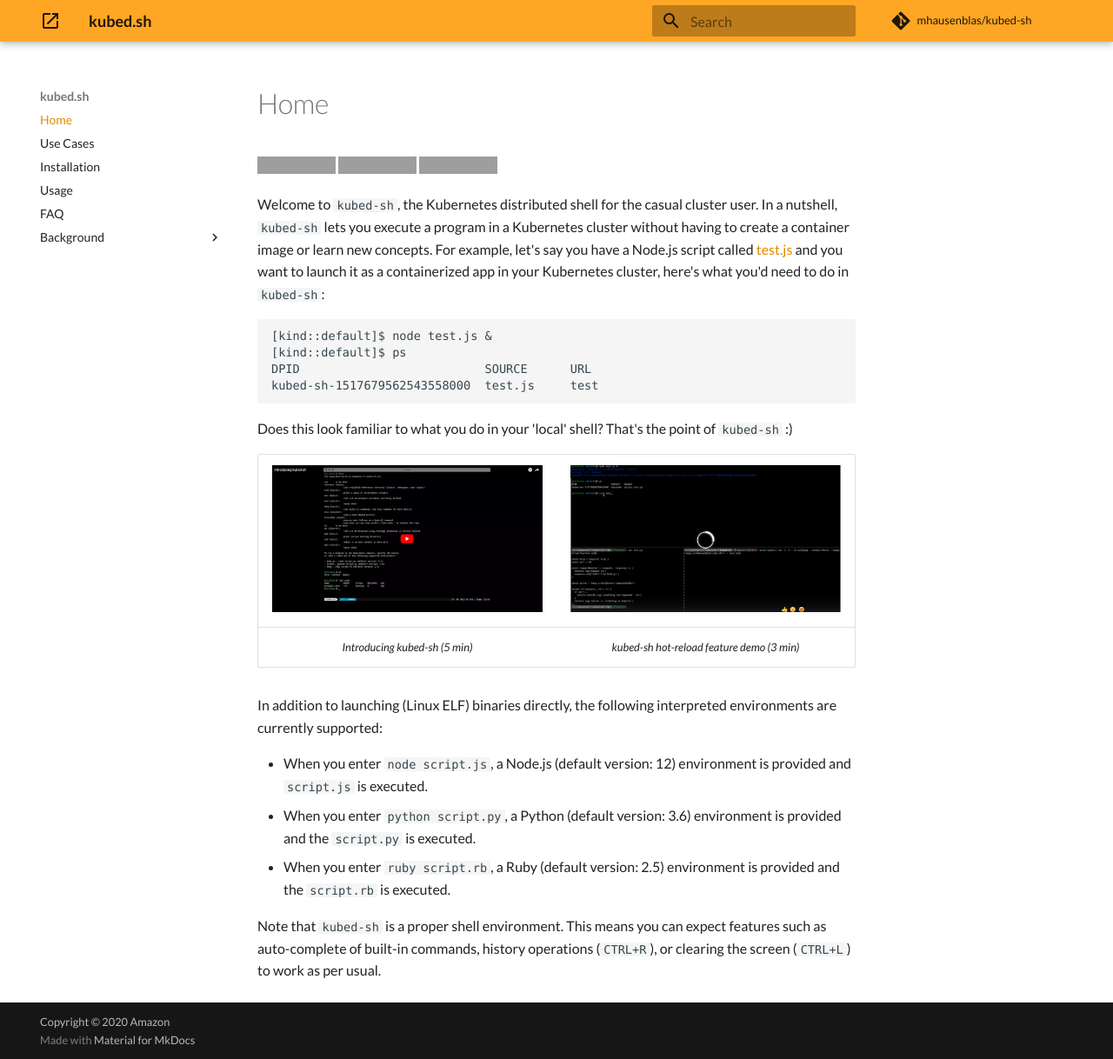
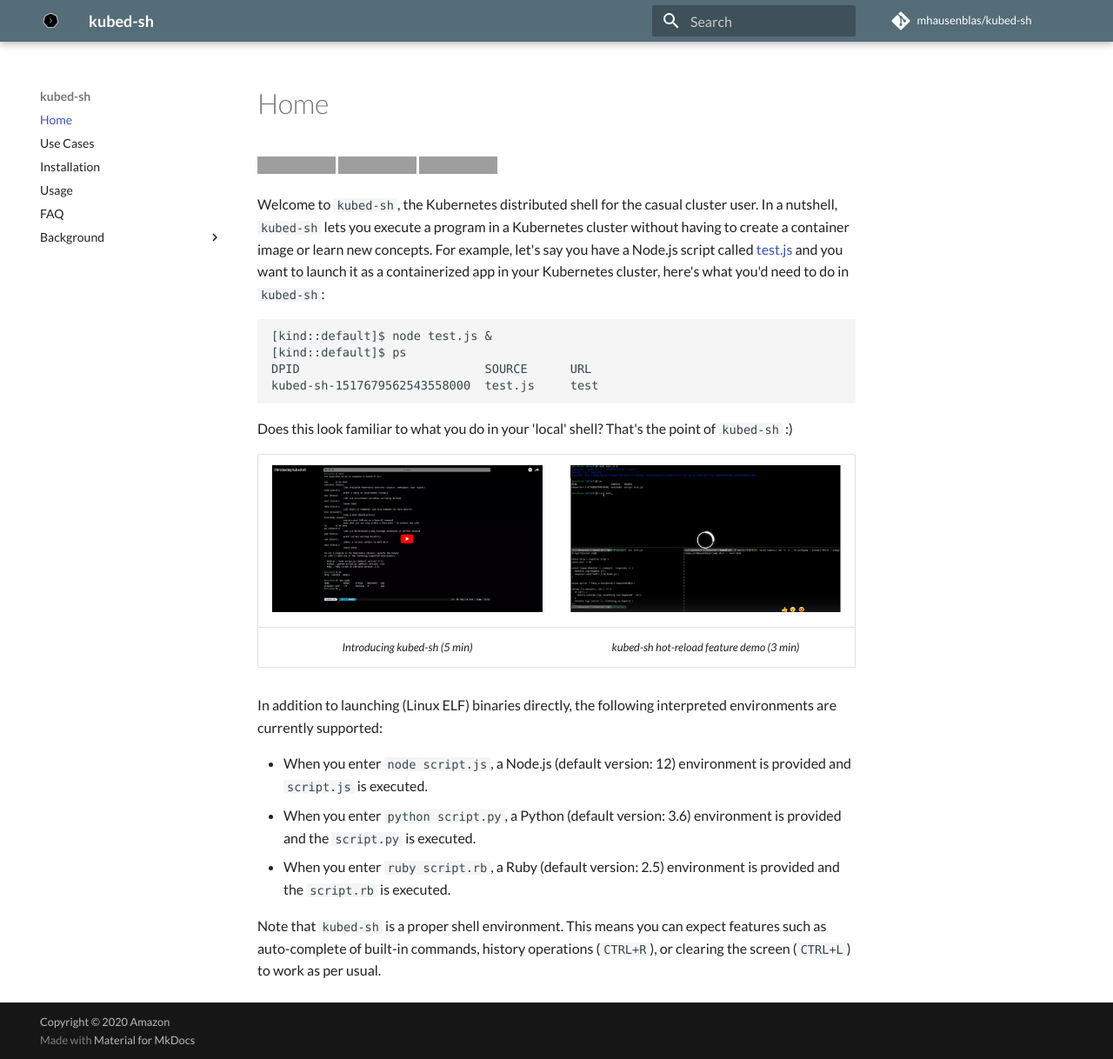
Before and after one commit to mhausenblas/kubed-sh, an MkDocs documentation site: the page built from docs/index.md, in a window 1280 px wide and 1218 px high. Shown: the whole window at 87% size. Built offline with MkDocs 1.6.1 and Material for MkDocs 9.7.7, drawn with Linux system fonts in a browser that asks for light colours; some web fonts are replaced; comment, search, counter and statistics services are not loaded; grey boxes are pictures that could not be loaded.

Commit message:
tunes docs, bumps to 0.61
Signed-off-by: Michael Hausenblas <hausenbl@amazon.com>

```diff
--- a/mkdocs.yml
+++ b/mkdocs.yml
@@ -1,4 +1,4 @@
-site_name: kubed.sh
+site_name: kubed-sh
 site_description: 'A cloud native shell for Kubernetes'
 site_author: 'Michael Hausenblas'
 repo_name: 'mhausenblas/kubed-sh'
@@ -15,14 +15,14 @@
         - Design: design.md
 theme:
     name: 'material'
-    logo:
-        icon: 'launch'
+    favicon: 'img/favicon.ico'
+    logo: 'img/favicon.ico'
     font:
       text: 'Lato'
       code: 'PT Mono'
     palette:
-      primary: 'orange'
-      accent: 'blue'
+      primary: 'blue grey'
+      accent: 'orange'
     highlightjs: true
     hljs_languages:
         - yaml
```
Also changed, not shown: 1 other file.
